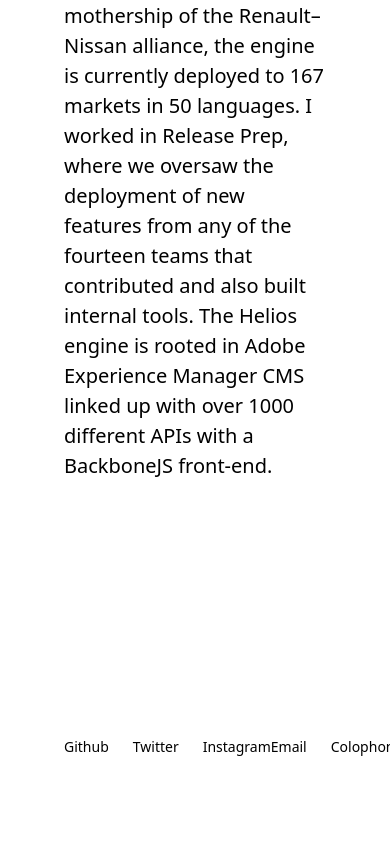
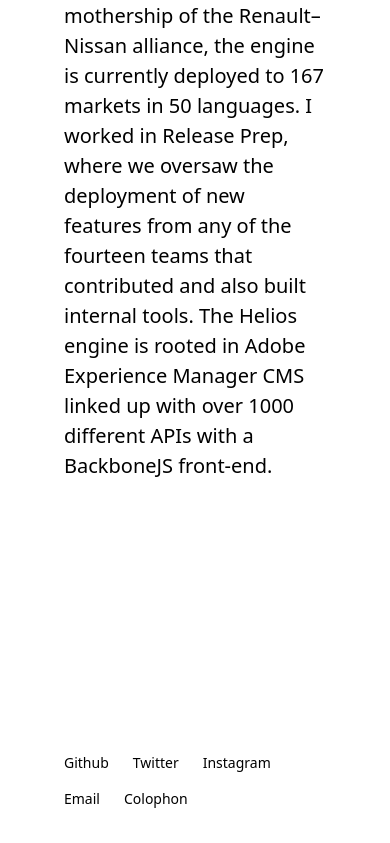
Before and after one commit to jonheslop/jfh-2021, a Next.js app: page / in a window 390 px wide. Shown: the part 2480-3323 px from the top of the page. Before the commit the page ends 3301 px from the top, so only its background shows below. Built offline with nearby package versions, Linux system fonts and the light colour scheme.

Commit message:
Footer wrap on small screens

```diff
--- a/components/footer.tsx
+++ b/components/footer.tsx
@@ -2,13 +2,13 @@
 
 export default function Footer() {
   return (
-    <footer className="flex items-center w-full p-16 text-sm justify-between font-medium">
-      <section className="space-x-6">
+    <footer className="flex flex-wrap items-center w-full p-16 text-sm justify-between font-medium">
+      <section className="space-x-6 mt-4 sm:mt-0">
         <Link href="https://github.com/jonheslop"><a className="hover:underline hover:text-green-600">Github</a></Link>
         <Link href="https://twitter.com/jonheslop"><a className="hover:underline hover:text-green-600">Twitter</a></Link>
         <Link href="https://instagram.com/jonheslop"><a className="hover:underline hover:text-green-600">Instagram</a></Link>
       </section>
-      <section className="space-x-6">
+      <section className="space-x-6 mt-4 sm:mt-0">
         <Link href="mailto:jon@jonheslop.com"><a className="hover:underline hover:text-green-600">Email</a></Link>
         <Link href="/colophon"><a className="hover:underline hover:text-green-600">Colophon</a></Link>
       </section>
```
